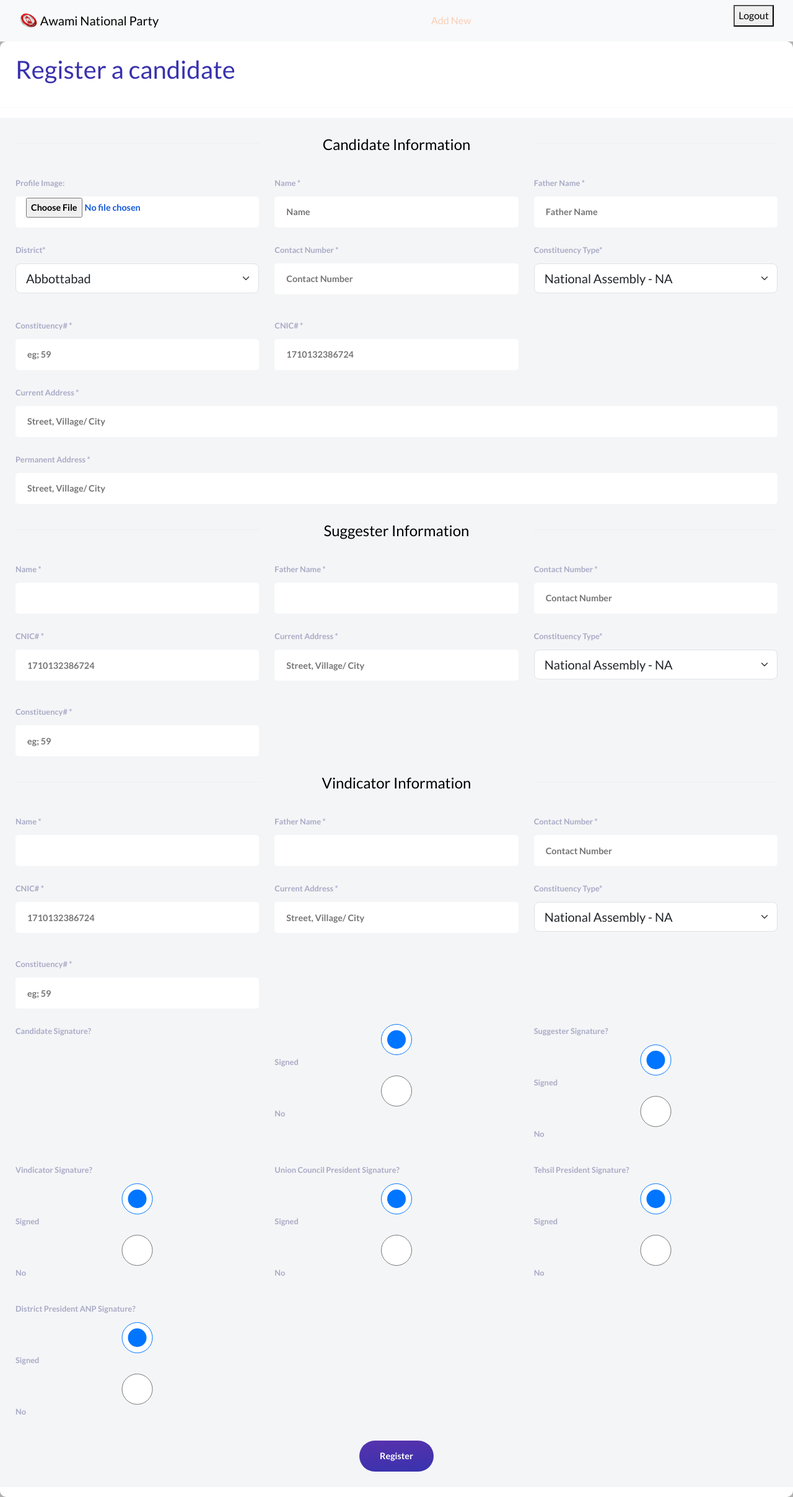
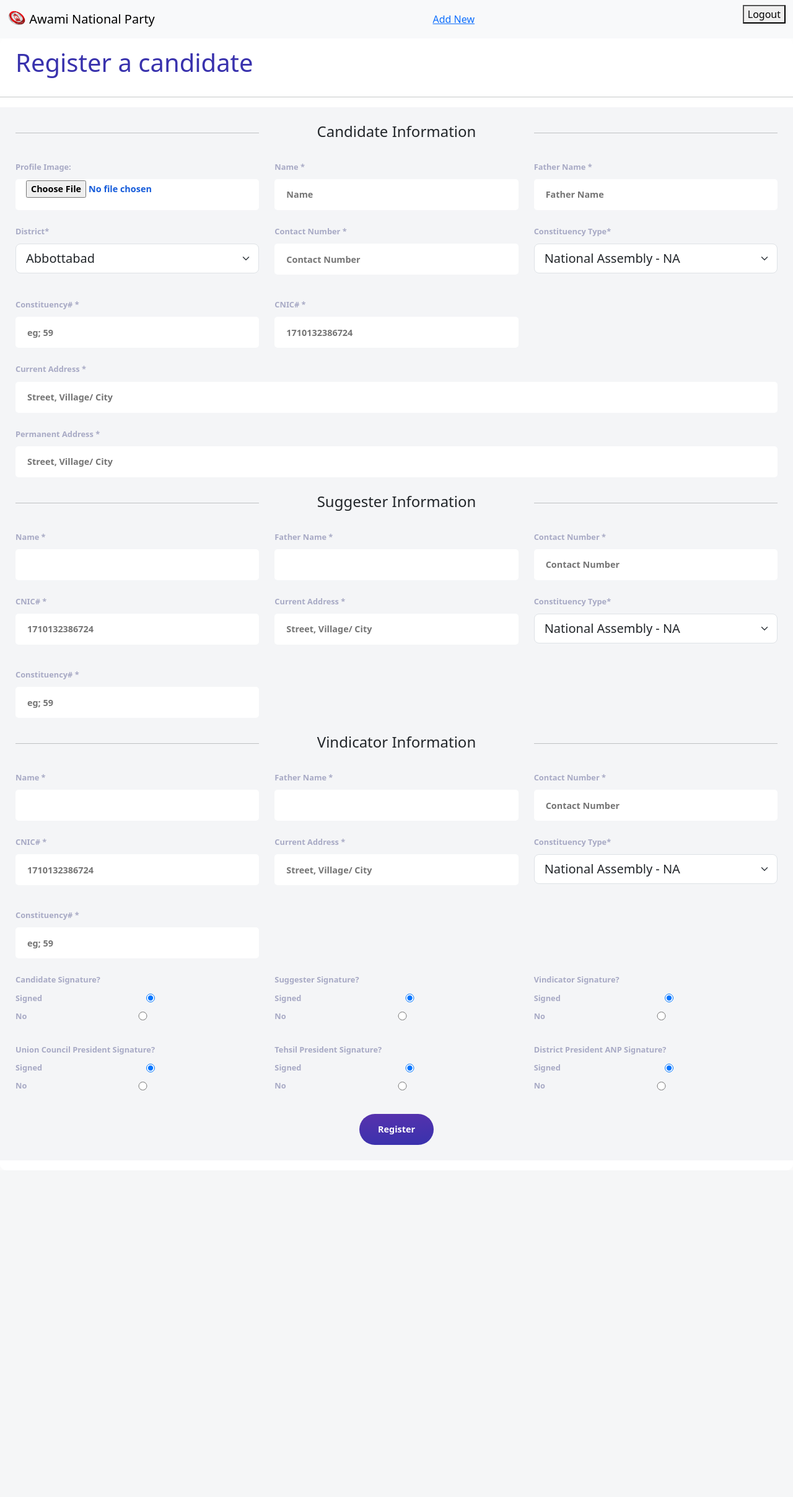
Before and after one commit to haseebjanhamraz/anp_candidates, a Node server app: page /add in a window 1280 px wide. Shown: the whole page at 62% size. After the commit the page ends 1847 px from the top, so only its background shows below. Run offline with Node 20, Linux system fonts and the light colour scheme; the visitor is signed in with stand-in values (Sample User, id 1); some libraries are stand-ins or nearby versions.

Commit message:
Fixed big radio buttons

```diff
--- a/public/styles.css
+++ b/public/styles.css
@@ -32,6 +32,10 @@ h1.title {
     font-size: .8rem;
     margin-bottom: 10px;
 }
+.myform label.radio {
+    display: flex;
+    align-items: center;
+}
 
 
 .myform input {
@@ -48,6 +52,7 @@ h1.title {
     border: 2px solid transparent;
     transition: border 250ms;
 }
+
 
 .full-width {
     grid-column: -1 / 1
@@ -75,6 +80,11 @@ h1.title {
 .button button:hover {
     background: rgba(57, 50, 173, 1);
 }
+
+.radio{
+    display: block;
+}
+
 input[type="radio"] {
-    font-size: 1px;
+    height: 14px;
   }
--- a/views/add.ejs
+++ b/views/add.ejs
@@ -229,28 +229,30 @@
           <!-- Signatures Verification -->
 
 
+          <div class="field">
             <label class="label">Candidate Signature?</label>
             <div class="control">
               <label class="radio">
-              <input type="radio" name="candidateSign" value="signed" required checked>
                 Signed
+                <input type="radio" name="candidateSign" value="signed"  required checked>
               </label>
               <label class="radio">
-              <input type="radio" name="candidateSign" value="notSigned" required>
                 No
+                <input type="radio" name="candidateSign" value="notAvailable" required>
               </label>
+            </div>
             </div>
 
           <div class="field">
             <label class="label">Suggester Signature?</label>
             <div class="control">
               <label class="radio">
+                Signed
                 <input type="radio" name="suggesterSign" value="signed" required checked>
-                Signed
               </label>
               <label class="radio">
+                No
                 <input type="radio" name="suggesterSign" value="notSigned" required>
-                No
               </label>
             </div>
           </div>
@@ -258,12 +260,12 @@
             <label class="label">Vindicator Signature?</label>
             <div class="control">
               <label class="radio">
+                Signed
                 <input type="radio" name="vindicatorSign" value="signed" required checked>
-                Signed
               </label>
               <label class="radio">
+                No
                 <input type="radio" name="vindicatorSign" value="notSigned" required>
-                No
               </label>
             </div>
           </div>
@@ -271,12 +273,12 @@
             <label class="label">Union Council President Signature?</label>
             <div class="control">
               <label class="radio">
+                Signed
                 <input type="radio" name="ucPresidentSign" value="signed" required checked>
-                Signed
               </label>
               <label class="radio">
+                No
                 <input type="radio" name="ucPresidentSign" value="notSigned" required>
-                No
               </label>
             </div>
           </div>
@@ -284,12 +286,13 @@
             <label class="label">Tehsil President Signature?</label>
             <div class="control">
               <label class="radio">
+                Signed
                 <input type="radio" name="tehsilPresidentSign" value="signed" required checked>
-                Signed
+
               </label>
               <label class="radio">
+                No
                 <input type="radio" name="tehsilPresidentSign" value="notSigned" required>
-                No
               </label>
             </div>
           </div>
@@ -297,12 +300,12 @@
             <label class="label">District President ANP Signature?</label>
             <div class="control">
               <label class="radio">
+                Signed
                 <input type="radio" name="districtPresidentSign" value="signed" required checked>
-                Signed
               </label>
               <label class="radio">
+                No
                 <input type="radio" name="districtPresidentSign" value="notSigned" required>
-                No
               </label>
             </div>
           </div>
--- a/views/login.ejs
+++ b/views/login.ejs
@@ -1,4 +1,5 @@
 <%- include('partials/header') %>
+<link rel="stylesheet" href="../public/login.css">
 <main class="img js-fullheight" style="background-image: url(../public/images/bkm.jpeg);">
 <section class="ftco-section">
   <div class="container">
--- a/views/partials/header.ejs
+++ b/views/partials/header.ejs
@@ -6,7 +6,7 @@
   <link href="https://cdn.jsdelivr.net/npm/bootstrap@5.3.2/dist/css/bootstrap.min.css" rel="stylesheet" integrity="sha384-T3c6CoIi6uLrA9TneNEoa7RxnatzjcDSCmG1MXxSR1GAsXEV/Dwwykc2MPK8M2HN" crossorigin="anonymous">
   <link href="https://fonts.googleapis.com/css?family=Lato:300,400,700&display=swap" rel="stylesheet">
   <link rel="stylesheet" href="https://stackpath.bootstrapcdn.com/font-awesome/4.7.0/css/font-awesome.min.css">
-  <link rel="stylesheet" href="../public/login.css">
+
   <link rel="stylesheet" href="../public/styles.css">
   <link rel="stylesheet" href="../public/Team-Grid.css">
 
```
Lines whose indentation alone changed are shown as unchanged.
